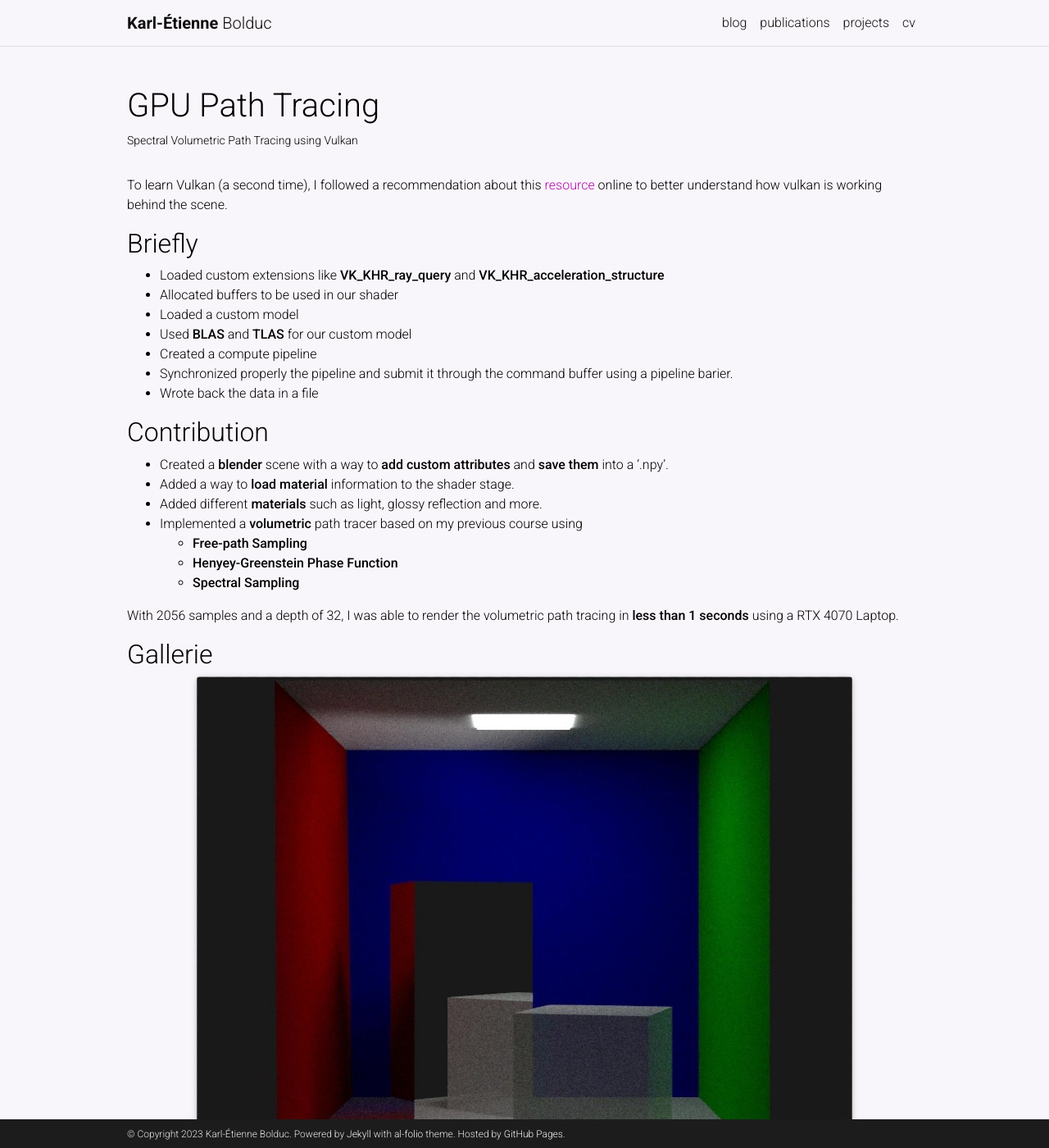
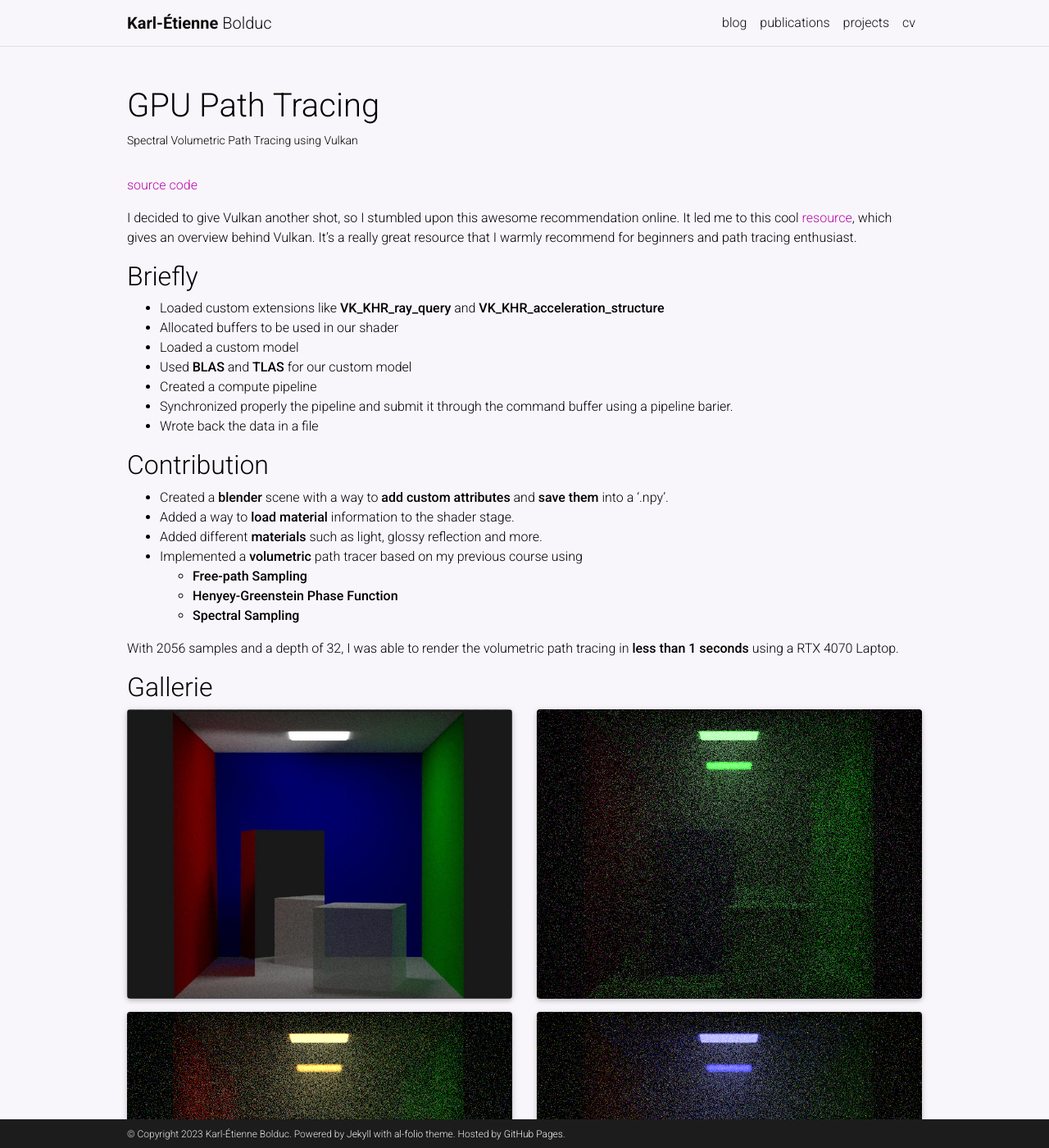
Before and after one commit to bolducke/bolducke.github.io, a Jekyll site: the page built from _projects/vukan_volumetric_path_tracer.md, in a window 1280 px wide and 1400 px high. Shown: the whole window at 82% size. Built offline with Jekyll 4.4.1, drawn with Linux system fonts in a browser that asks for light colours; full-size pictures stand in for the smaller copies a plugin makes; comment, search, counter and statistics services are not loaded; a style sheet for code colours, icons or effects is not loaded; some of the changed text lies outside the part shown.

Commit message:
Polish Project Description

```diff
--- a/_projects/vukan_volumetric_path_tracer.md
+++ b/_projects/vukan_volumetric_path_tracer.md
@@ -7,8 +7,9 @@ importance: 1
 category: hobby
 ---
 
-To learn Vulkan (a second time), I followed a recommendation about this [resource](https://nvpro-samples.github.io/vk_mini_path_tracer/index.html) online to better understand how vulkan is working behind the scene.
+[source code](https://github.com/bolducke/vk_volumetric_path_tracer)
 
+I decided to give Vulkan another shot, so I stumbled upon this awesome recommendation online. It led me to this cool [resource](https://nvpro-samples.github.io/vk_mini_path_tracer/index.html), which gives an overview behind Vulkan. It's a really great resource that I warmly recommend for beginners and path tracing enthusiast.
 
 ## Briefly
 * Loaded custom extensions like **VK_KHR_ray_query** and **VK_KHR_acceleration_structure**
@@ -35,42 +36,37 @@ With 2056 samples and a depth of 32, I was able to render the volumetric path tr
 <center>
     <div class="row">
             <div class="col-12">
+                <div class="row">
+
+                <div class="col-6">
                 <center>
 
                     {% include figure.html path="assets/img/projects/vukan_volumetric_path_tracer/path_tracing.jpg" title="Path Tracing on GPU" class="img-fluid rounded z-depth-1" %}
 
-                    Path Tracing using differents materials.
-
                 </center>
             </div>
 
-            <div class="col-12">
-                <div class="row">
-
-                    <div class="col-12">
+                    <div class="col-6">
                         <center>
 
                             {% include figure.html path="assets/img/projects/vukan_volumetric_path_tracer/volumetric_green.png" title="Volumetric" class="img-fluid rounded z-depth-1" %}
 
-                            Volumetric Path Tracing using Free-Flight Sampling.
                         </center>
                     </div>
 
-                    <div class="col-12">
+                    <div class="col-6">
                         <center>
 
                             {% include figure.html path="assets/img/projects/vukan_volumetric_path_tracer/volumetric_yellow.png" title="Volumetric" class="img-fluid rounded z-depth-1" %}
 
-                            Volumetric Path Tracing using Free-Flight Sampling.
                         </center>
                     </div>
 
-                    <div class="col-12">
+                    <div class="col-6">
                         <center>
 
                             {% include figure.html path="assets/img/projects/vukan_volumetric_path_tracer/volumetric_blue.png" title="Volumetric" class="img-fluid rounded z-depth-1" %}
 
-                            Volumetric Path Tracing using Free-Flight Sampling.
                         </center>
                     </div>
                 </div>
```
